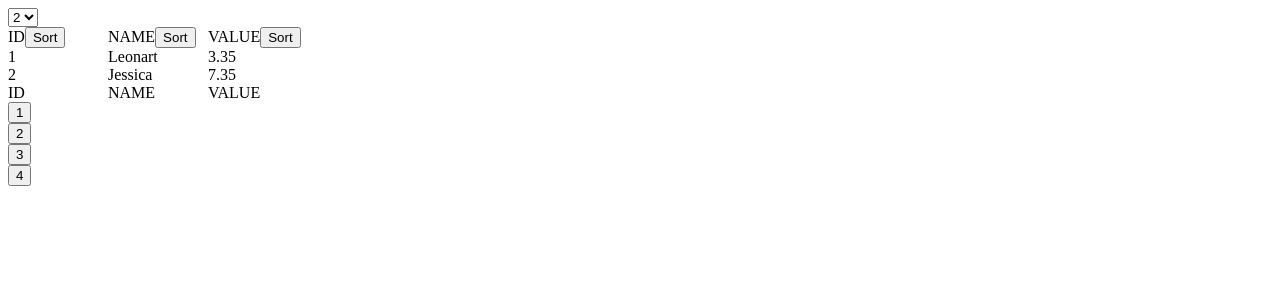
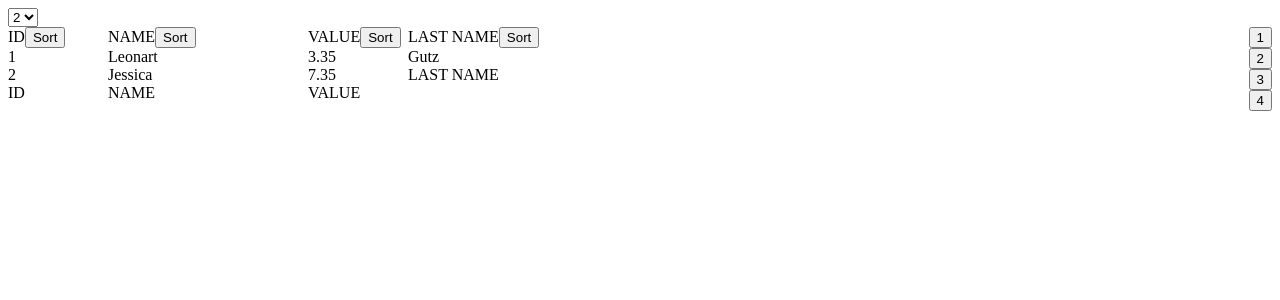
Before and after one commit to leonartgutz/TableComponent, a React (Create React App) app: page / in a window 1280 px wide. Shown: the top 300 px of the page. Built offline with nearby package versions, Linux system fonts and the light colour scheme.

Commit message:
TabeComponent V2

```diff
--- a/package.json
+++ b/package.json
@@ -8,6 +8,7 @@
     "@testing-library/user-event": "^12.1.10",
     "prop-types": "^15.7.2",
     "react": "^17.0.2",
+    "react-beautiful-dnd": "^13.1.0",
     "react-dom": "^17.0.2",
     "react-scripts": "4.0.3",
     "web-vitals": "^1.0.1"
--- a/sass/Table/styles.scss
+++ b/sass/Table/styles.scss
@@ -7,22 +7,15 @@
   vertical-align: baseline;
 }
 
-%defaultTableProps {
-  border-collapse: collapse;
-  border-spacing: 0;
-}
-
 .tableStyle {
+  display: flex;
   width: 100%;
   @extend %defaultProps;
 
-  &__inner {
+  &__table {
+    display: flex;
+    flex: 1;
     @extend %defaultProps;
-  }
-
-  &__table {
-    @extend %defaultProps;
-    @extend %defaultTableProps;
   }
 
   &__head,
@@ -32,7 +25,7 @@
     width: 100%;
   }
 
-  &__row {
+  &__row, &__column {
     @extend %defaultProps;
   }
 
--- a/src/App.js
+++ b/src/App.js
@@ -7,6 +7,7 @@ const array = [
     id: 1,
     name: 'Leonart',
     value: 3.35,
+    lastName: 'Gutz',
   },
   {
     id: 2,
@@ -37,6 +38,7 @@ const array = [
     id: 7,
     name: 'Marina',
     value: 4.23,
+    lastName: 'Lemos',
   },
   {
     id: 8,
@@ -56,13 +58,19 @@ const column = [
     dataField: 'name',
     text: 'NAME',
     footer: 'NAME',
-    width: 100,
+    width: 200,
   },
   {
     dataField: 'value',
     text: 'VALUE',
     footer: 'VALUE',
     width: 100,
+  },
+  {
+    dataField: 'lastName',
+    text: 'LAST NAME',
+    footer: 'LAST NAME',
+    width: 300,
   },
 ]
 
--- a/src/components/Table/TableCell/index.js
+++ b/src/components/Table/TableCell/index.js
@@ -1,19 +1,14 @@
 import React from 'react'
 import PropTypes from 'prop-types'
 
-const TableCell = ({ children, colWidth }) => (
-  <td className="tableStyle__cell" style={{ width: colWidth }}>
+const TableCell = ({ children }) => (
+  <div className="tableStyle__cell">
     {children}
-  </td>
+  </div>
 )
 
 TableCell.propTypes = {
   children: PropTypes.node.isRequired,
-  colWidth: PropTypes.number,
-}
-
-TableCell.defaultProps = {
-  colWidth: 100,
 }
 
 export default TableCell
--- /dev/null
+++ b/src/components/Table/TableColumn/index.js
@@ -0,0 +1,11 @@
+import React from 'react'
+import PropTypes from 'prop-types'
+
+const TableColumn = ({ children, width }) => <div className="tableStyle__column" style={{ width }}>{children}</div>
+
+TableColumn.propTypes = {
+  children: PropTypes.node.isRequired,
+  width: PropTypes.number.isRequired,
+}
+
+export default TableColumn
--- a/src/components/Table/TableFooter/index.js
+++ b/src/components/Table/TableFooter/index.js
@@ -4,22 +4,16 @@ import PropTypes from 'prop-types'
 import '../styles.css'
 import TableCell from '../TableCell'
 
-const TableFooter = ({ columns }) => (
-  <tfoot>
-    <tr>
-      {columns.map((cell, index) => (
-        <TableCell key={index}>{cell.footer}</TableCell>
-      ))}
-    </tr>
-  </tfoot>
+const TableFooter = ({ children }) => (
+  <div className="tableStyle__head">
+    <TableCell>
+      {children}
+    </TableCell>
+  </div>
 )
 
 TableFooter.propTypes = {
-  columns: PropTypes.arrayOf(
-    PropTypes.shape({
-      footer: PropTypes.string.isRequired,
-    }),
-  ).isRequired,
+  children: PropTypes.node.isRequired,
 }
 
 export default TableFooter
--- a/src/components/Table/TableHead/index.js
+++ b/src/components/Table/TableHead/index.js
@@ -2,11 +2,14 @@
 import React from 'react'
 import PropTypes from 'prop-types'
 import '../styles.css'
+import TableCell from '../TableCell'
 
 const TableHead = ({ children }) => (
-  <thead className="tableStyle__head">
-    <tr>{children}</tr>
-  </thead>
+  <div className="tableStyle__head">
+    <TableCell>
+      {children}
+    </TableCell>
+  </div>
 )
 
 TableHead.propTypes = {
--- a/src/components/Table/TableRow/index.js
+++ b/src/components/Table/TableRow/index.js
@@ -1,3 +1,4 @@
+/* eslint-disable no-unused-vars */
 /* eslint-disable react/no-array-index-key */
 /* eslint-disable react/forbid-prop-types */
 import React from 'react'
@@ -5,21 +6,17 @@ import PropTypes from 'prop-types'
 import '../styles.css'
 import TableCell from '../TableCell'
 
-const TableRow = ({ columns, row }) => (
-  <tr className="tableStyle__row">
-    {columns.map((item, index) => (
-      <TableCell key={index}>{row[item.dataField]}</TableCell>
-    ))}
-  </tr>
+const TableRow = ({ column, row }) => (
+  <div className="tableStyle__row">
+    <TableCell>
+      {row[column.dataField] ? row[column.dataField] : ''}
+    </TableCell>
+  </div>
 )
 
 TableRow.propTypes = {
   row: PropTypes.object.isRequired,
-  columns: PropTypes.arrayOf(
-    PropTypes.shape({
-      dataField: PropTypes.string.isRequired,
-    }),
-  ).isRequired,
+  column: PropTypes.object.isRequired,
 }
 
 export default TableRow
--- a/src/components/Table/index.js
+++ b/src/components/Table/index.js
@@ -1,46 +1,61 @@
+/* eslint-disable react/no-array-index-key */
 /* eslint-disable no-plusplus */
-/* eslint-disable no-prototype-builtins */
-/* eslint-disable react/no-array-index-key */
-import React, { useEffect, useState } from 'react'
+/* eslint-disable no-unused-vars */
+import React, { useState, useEffect } from 'react'
 import './styles.css'
 import PropTypes from 'prop-types'
+import TableColumn from './TableColumn'
+import TableRow from './TableRow'
 import TableHead from './TableHead'
-import TableBody from './TableBody'
-import TableCell from './TableCell'
 import TableFooter from './TableFooter'
 import paginator from './utils/paginator'
 import compareValues from './utils/compareValues'
+
+const defaultPagination = {
+  currentPage: 1,
+  totalPages: 1,
+}
 
 const Table = ({ columns, data, rowLimit }) => {
   const [info, setInfo] = useState([])
   const [sortOrder, setSortOrder] = useState('desc')
   const [perPage, setPerPage] = useState(rowLimit)
   const [displayArr, setDisplayArr] = useState([])
+  const [pagination, setPagination] = useState({})
 
   useEffect(() => {
+    const paginationResult = paginator(data, 1, rowLimit)
+
     setInfo(data)
-    setDisplayArr(paginator(data, 1, perPage))
+    setDisplayArr(paginationResult.data)
   }, [data])
 
   useEffect(() => {
+    const paginationResult = paginator(data, 1, rowLimit)
+
+    setPagination({
+      currentPage: paginationResult.currentPage,
+      totalPages: paginationResult.totalPages,
+    })
+
     setPerPage(rowLimit)
-    setDisplayArr(paginator(data, 1, rowLimit))
+    setDisplayArr(paginationResult.data)
   }, [rowLimit])
 
   const sortHanlder = (key, order) => {
     const copy = [...info]
     setSortOrder(sortOrder === 'asc' ? 'desc' : 'asc')
     const beforePage = copy.sort(compareValues(key, order))
-    setDisplayArr(paginator(beforePage, 1, perPage))
+    setDisplayArr(paginator(beforePage, 1, perPage).data)
   }
 
-  const generatePages = (infoArr, limit) => {
+  const generatePages = (total) => {
     const pages = []
 
-    for (let i = 1; i <= Math.ceil(infoArr.length / limit); i++) {
+    for (let i = 1; i <= total; i++) {
       pages.push(
         <li key={i}>
-          <button type="button" onClick={() => setDisplayArr(paginator(info, i, perPage))}>
+          <button type="button" onClick={() => setDisplayArr(paginator(info, i, perPage).data)}>
             {i}
           </button>
         </li>,
@@ -52,24 +67,27 @@ const Table = ({ columns, data, rowLimit }) => {
 
   return (
     <div className="tableStyle">
-      <div className="tableStyle__inner">
-        <table className="tableStyle__table">
-          <TableHead>
-            {columns.map((cell, index) => (
-              <TableCell key={index} colWidth={cell.width}>
-                {cell.text}
-                <button type="button" onClick={() => sortHanlder(cell.dataField, sortOrder)}>
-                  Sort
-                </button>
-              </TableCell>
+      <div className="tableStyle__table">
+        {columns.map((column) => (
+          <TableColumn width={column.width}>
+            <TableHead>
+              {column.text}
+              <button type="button" onClick={() => sortHanlder(column.dataField, sortOrder)}>
+                Sort
+              </button>
+            </TableHead>
+            {displayArr.map((row) => (
+              <TableRow row={row} column={column} />
             ))}
-          </TableHead>
-          <TableBody data={displayArr} columns={columns} />
-          <TableFooter columns={columns} />
-        </table>
+            <TableFooter>
+              {column.footer}
+            </TableFooter>
+          </TableColumn>
+        ))}
       </div>
+
       <div className="tableStyle__pagination">
-        <ul>{generatePages(info, perPage)}</ul>
+        <ul>{generatePages(pagination.totalPages)}</ul>
       </div>
     </div>
   )
--- a/src/components/Table/styles.css
+++ b/src/components/Table/styles.css
@@ -1,4 +1,4 @@
-.tableStyle__pagination li, .tableStyle__pagination ul, .tableStyle__pagination, .tableStyle__cell, .tableStyle__row, .tableStyle__head, .tableStyle__footer, .tableStyle__body, .tableStyle__table, .tableStyle__inner, .tableStyle {
+.tableStyle__pagination li, .tableStyle__pagination ul, .tableStyle__pagination, .tableStyle__cell, .tableStyle__row, .tableStyle__column, .tableStyle__head, .tableStyle__footer, .tableStyle__body, .tableStyle__table, .tableStyle {
   margin: 0;
   padding: 0;
   border: 0;
@@ -7,13 +7,13 @@
   vertical-align: baseline;
 }
 
+.tableStyle {
+  display: flex;
+  width: 100%;
+}
 .tableStyle__table {
-  border-collapse: collapse;
-  border-spacing: 0;
-}
-
-.tableStyle {
-  width: 100%;
+  display: flex;
+  flex: 1;
 }
 .tableStyle__head, .tableStyle__footer, .tableStyle__body {
   width: 100%;
--- a/src/components/Table/utils/paginator.js
+++ b/src/components/Table/utils/paginator.js
@@ -2,19 +2,17 @@ const paginator = (items, currentPage, limit) => {
   const offset = (currentPage - 1) * limit
 
   const paginatedItems = items.slice(offset).slice(0, limit)
-  // const totalPages = Math.ceil(items.length / limit)
+  const totalPages = Math.ceil(items.length / limit)
 
-  return paginatedItems
-
-  // return {
-  //   currentPage,
-  //   limit,
-  //   pre_page: currentPage - 1 ? currentPage - 1 : null,
-  //   next_page: totalPages > currentPage ? currentPage + 1 : null,
-  //   total: items.length,
-  //   totalPages,
-  //   data: paginatedItems,
-  // }
+  return {
+    currentPage,
+    limit,
+    pre_page: currentPage - 1 ? currentPage - 1 : null,
+    next_page: totalPages > currentPage ? currentPage + 1 : null,
+    total: items.length,
+    totalPages,
+    data: paginatedItems,
+  }
 }
 
 export default paginator
```
Also changed, not shown: 1 other file (tests, documents, lock files or other folders).
